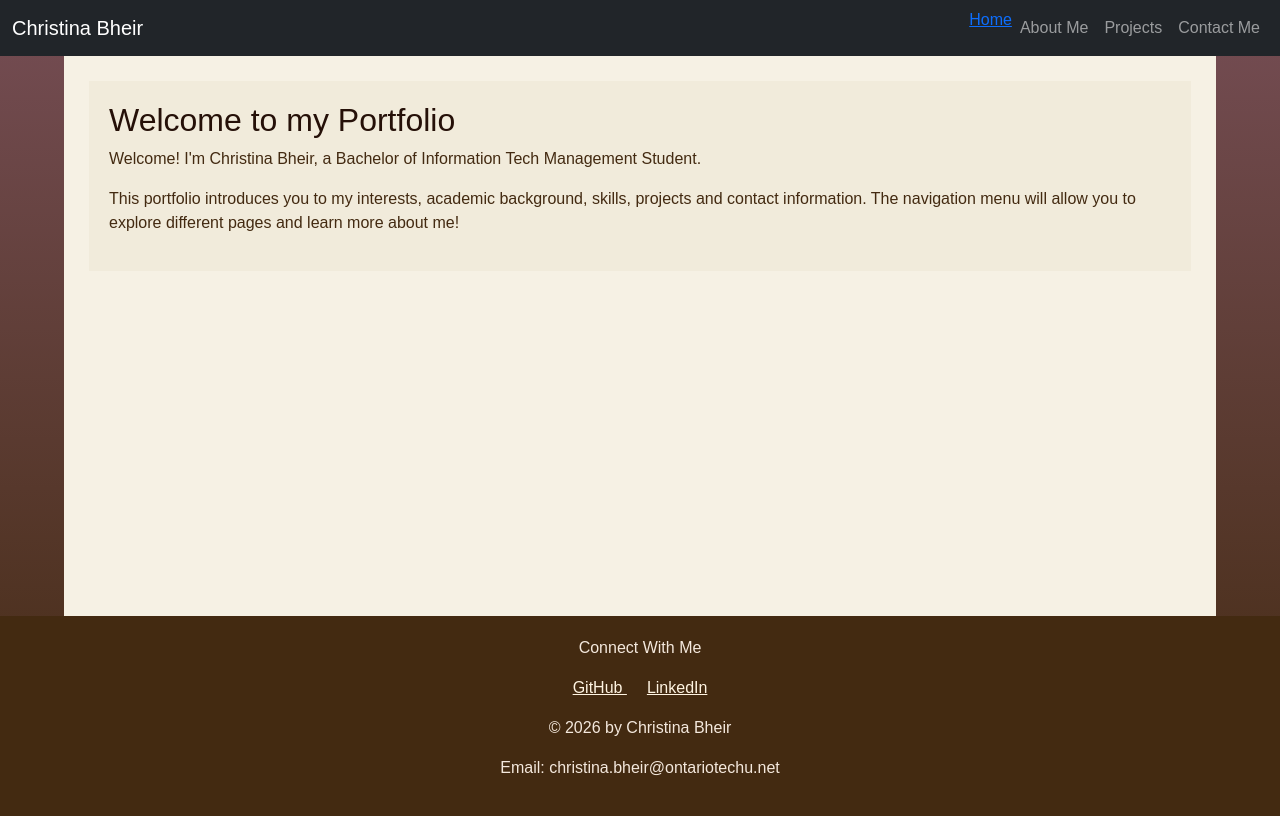
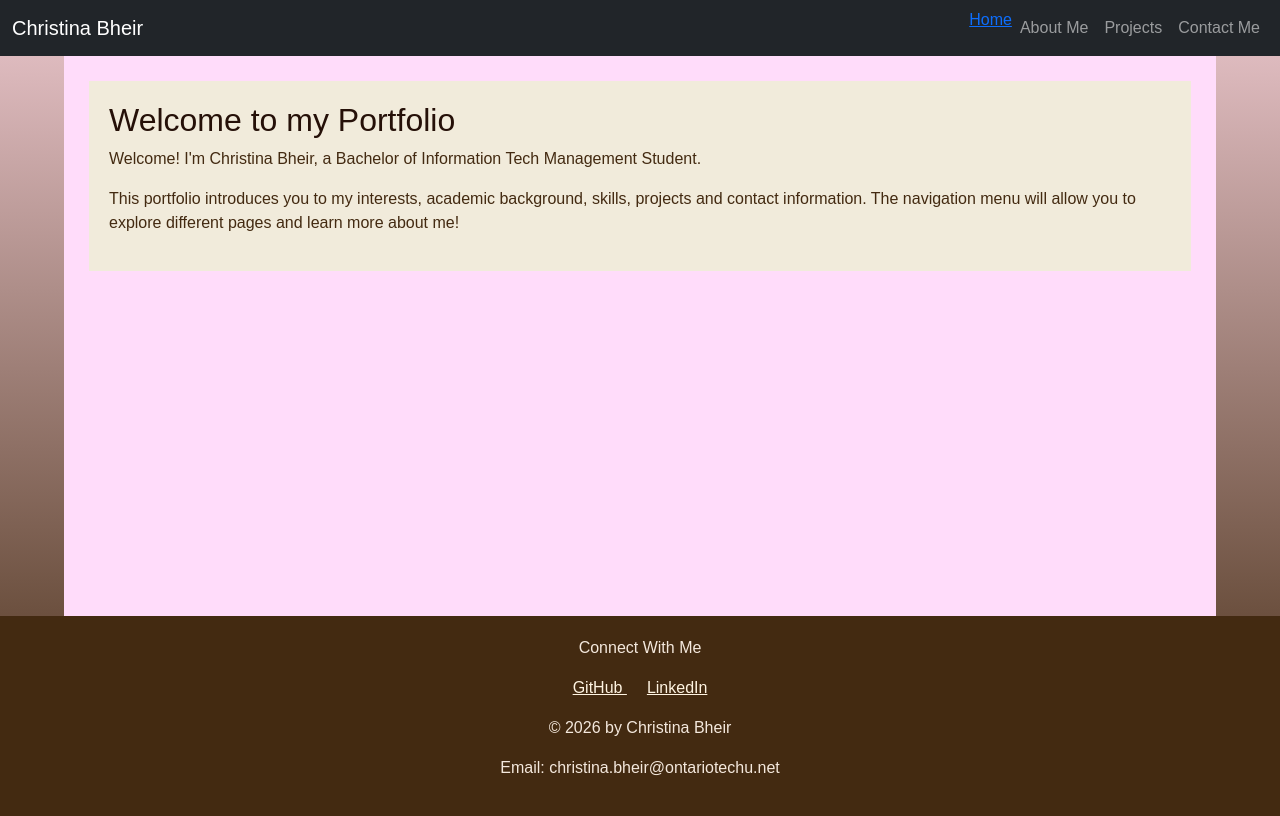
Before and after one commit to cbheir/Assignment-2-Portfolio, a Node server app: page / in a window 1280 px wide. Run offline with Node 20, Linux system fonts and the light colour scheme; some libraries are stand-ins or nearby versions.

Commit message:
change colour scheme

```diff
--- a/public/stylesheets/style.css
+++ b/public/stylesheets/style.css
@@ -6,8 +6,8 @@ References:
 
 body {
     color: rgb(67, 42, 17);
-    background-color: rgb(241, 211, 216);
-    background: linear-gradient(to bottom, rgb(117, 77, 84) 0%,  rgb(67, 42, 17)100%);
+    background-color: rgb(227, 199, 204);
+    background: linear-gradient(to bottom, rgb(233, 197, 203) 0%,  rgb(67, 42, 17)100%);
     font-family: Arial, Helvetica, sans-serif;
     margin:0px;
 }
@@ -22,7 +22,7 @@ main {
   width: 90%;
   margin: auto;
   padding: 25px;
-  background-color: rgb(246, 241, 228);
+  background-color: rgb(255, 220, 250);
   min-height: 70vh;
 }
 
```
